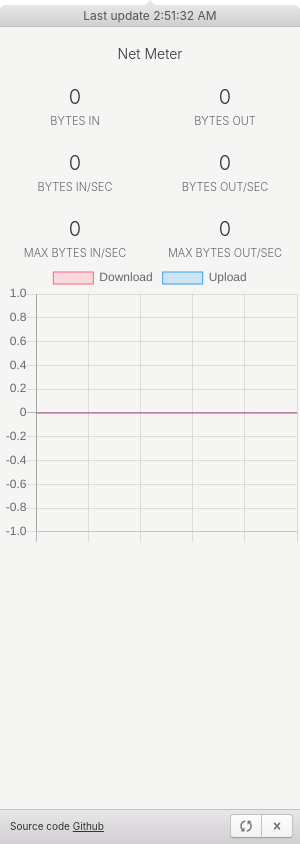
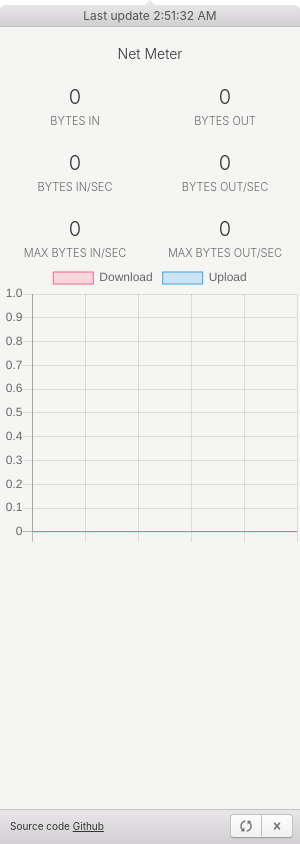
Before and after one commit to welbsantos/net-meter, an Electron app: page index.html in a window 300 px wide. Drawn offline with nearby package versions, Linux system fonts and the light colour scheme; no server answers.

Commit message:
add graphics

```diff
--- a/index.html
+++ b/index.html
@@ -100,6 +100,13 @@
                         ]
                     },
                     options: {
+                        scales: {
+                            yAxes: [{
+                                ticks: {
+                                    beginAtZero: true
+                                }
+                            }]
+                        }
                     }
                 });
             </script>
```
